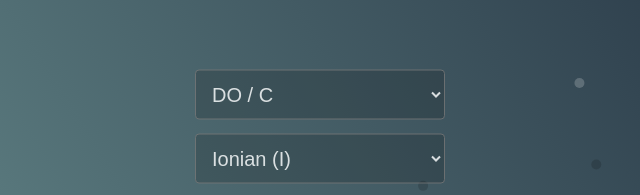
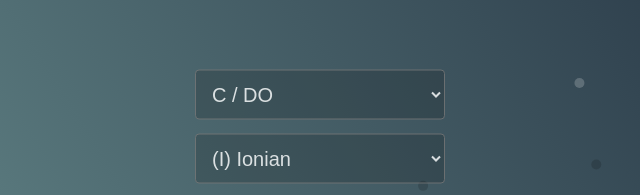
Before and after one commit to marcogualtieri/js_scales_player, a plain HTML site: page index.html in a window 1280 px wide. Shown: the part 123-318 px from the top of the page, 320-960 px from the left. Drawn offline with Linux system fonts and the light colour scheme.

Commit message:
Update index.html

```diff
--- a/index.html
+++ b/index.html
@@ -19,29 +19,29 @@
             <div id="panel">
                 <div class="control">
                     <select id="tonality">
-                        <option value="0">DO / C</option>
-                        <option value="1">DO# / C#</option>
-                        <option value="2">RE / D</option>
-                        <option value="3">RE / D</option>
-                        <option value="4">MI / E</option>
-                        <option value="5">FA / F</option>
-                        <option value="6">FA# / F#</option>
-                        <option value="7">SOL / G</option>
-                        <option value="8">SOL# / G#</option>
-                        <option value="9">LA / A</option>
-                        <option value="10">LA# / A</option>
-                        <option value="11">SI / B</option>
+                        <option value="0">C / DO</option>
+                        <option value="1">C # / DO#</option>
+                        <option value="2">D / RE</option>
+                        <option value="3">Eb / MIb</option>
+                        <option value="4">E / MI / </option>
+                        <option value="5">F / FA / </option>
+                        <option value="6">F# / FA#</option>
+                        <option value="7">G / SOL</option>
+                        <option value="8">Ab / LAb</option>
+                        <option value="9">A / LA</option>
+                        <option value="10">Bb / SIb</option>
+                        <option value="11">B / SI</option>
                     </select>
                 </div>
                 <div class="control">
                     <select id="scale">
-                        <option value="ionian">Ionian (I)</option>
-                        <option value="dorian">Dorian (II)</option>
-                        <option value="phrygian">Phrygian (III)</option>
-                        <option value="lydian">Lydian (IV)</option>
-                        <option value="mixolydian">Mixolydian (V)</option>
-                        <option value="aeolian">Aeolian (VI)</option>
-                        <option value="locrian">Locrian (VII)</option>
+                        <option value="ionian">(I) Ionian</option>
+                        <option value="dorian">(II) Dorian</option>
+                        <option value="phrygian">(III) Phrygian</option>
+                        <option value="lydian">(IV) Lydian</option>
+                        <option value="mixolydian">(V) Mixolydian</option>
+                        <option value="aeolian">(VI) Aeolian</option>
+                        <option value="locrian">(VII) Locrian</option>
                     </select>
                 </div>
                 <div class="control">
```
